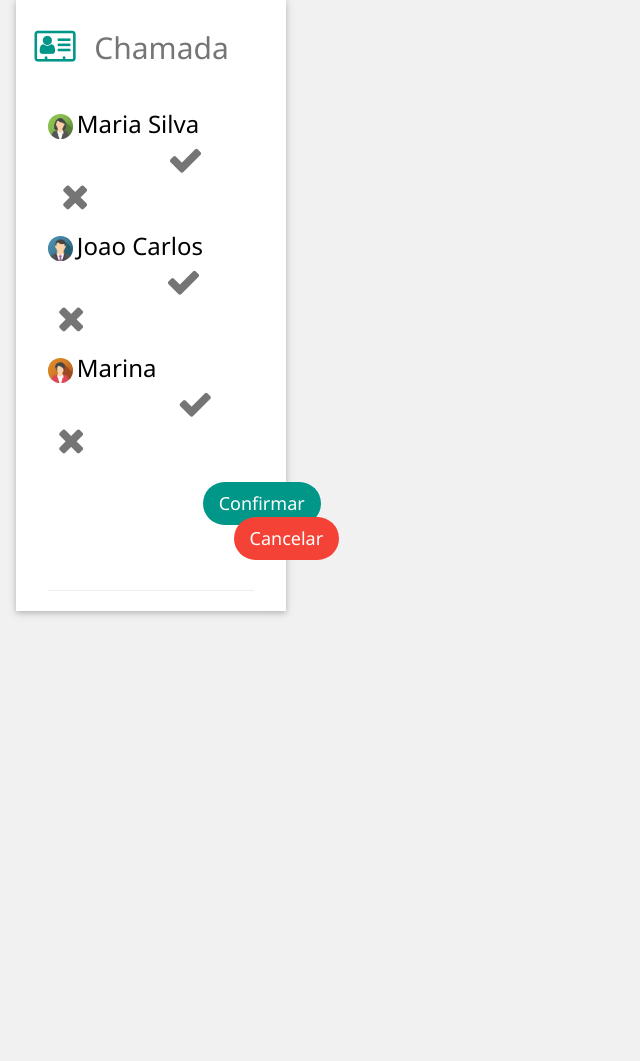
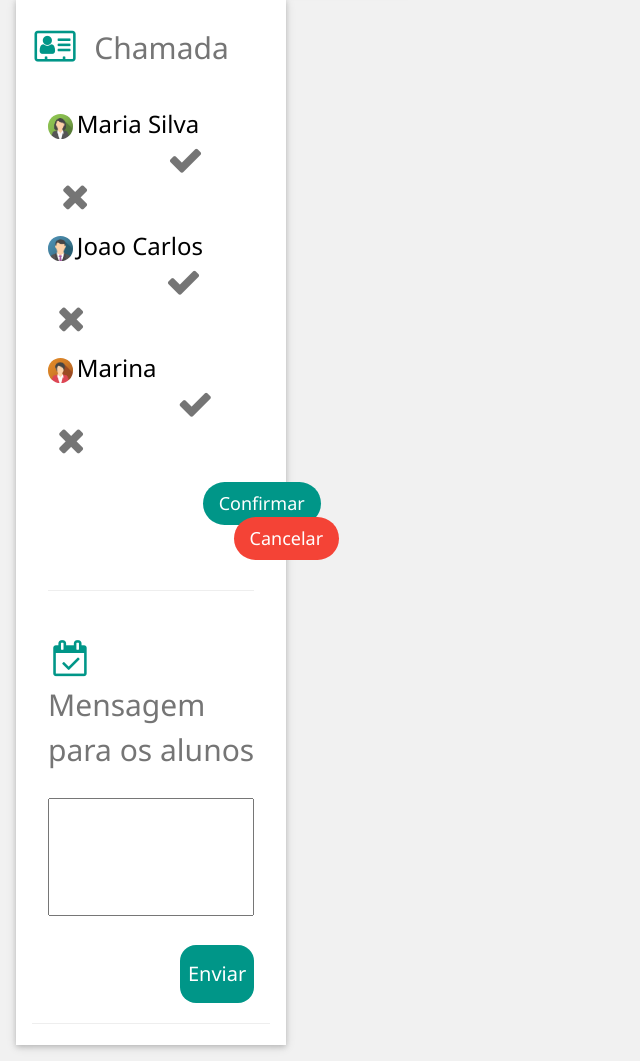
Before and after one commit to vTTRmec/espacoAcademico, a PHP site: page /professor.php in a window 1280 px wide. Shown: the part 662-1723 px from the top of the page, without its empty margins (0-640 px from the left). Before the commit the page ends 1278 px from the top, so only its background shows below. Run offline with PHP 8.4, Linux system fonts and the light colour scheme; some libraries are stand-ins or nearby versions.

Commit message:
Commit Mensagem
Commit do espaço para os professores mandarem mensagens para os alunos

```diff
--- a/web/professor.php
+++ b/web/professor.php
@@ -91,6 +91,18 @@ img {
           </div>
           <hr>
         </div>
+        <div class="w3-container" >
+            <h2 class="w3-text-grey w3-padding-16"><i class="fa fa-calendar-check-o fa-fw w3-margin-right w3-xxlarge w3-text-teal"></i>
+            Mensagem para os alunos
+              </h2>
+            <textarea rows="5" placeholder="Envie uma mensagem para seus alunos" style="width: 100%; resize: none;">
+            </textarea>
+            <br>
+            <br>
+            <button class="w3-btn w3-teal w3-round-xlarge w3-right w3-padding-small"><h4> Enviar </h4></button>
+
+          </div>
+          <hr>
         </div>
         </div>
     	</div>
```
